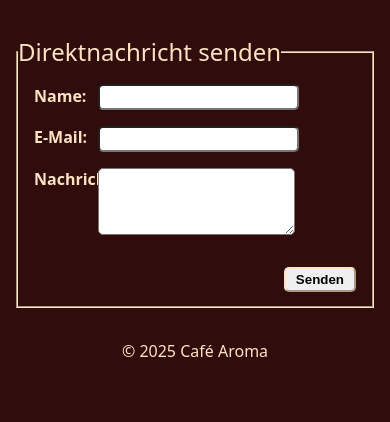
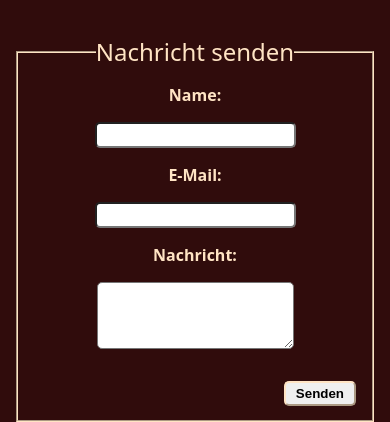
Before and after one commit to alexander-ulrich/primer, a plain HTML site: page wbs-exercises/coffe-shop-website-css/contact.html in a window 390 px wide. Shown: the part 671-1093 px from the top of the page. Before the commit the page ends 1065 px from the top, so only its background shows below. Drawn offline with Linux system fonts and the light colour scheme.

Commit message:
Fixed contact form responsive CSS

```diff
--- a/wbs-exercises/coffe-shop-website-css/contact.html
+++ b/wbs-exercises/coffe-shop-website-css/contact.html
@@ -51,7 +51,7 @@
       <section id="section-contact-form" class="section">
         <form action="" method="get">
           <fieldset>
-            <legend>Direktnachricht senden</legend>
+            <legend>Nachricht senden</legend>
             <div class="label-input-div">
               <label for="name">Name: </label
               ><input type="text" name="name" id="name" required />
--- a/wbs-exercises/coffe-shop-website-css/style.css
+++ b/wbs-exercises/coffe-shop-website-css/style.css
@@ -17,21 +17,28 @@
     }
   }
 }
-/* @media (width < 500) {
+@media (width < 500px) {
   fieldset {
     text-align: center;
-    max-width: 60%;
+    margin: auto;
   }
   legend {
     font-size: 12px;
   }
+
+  #section-contact-form label {
+    display: block;
+    width: 100% !important;
+    text-align: center;
+    margin-bottom: 1em;
+  }
   .label-input-div {
     text-align: center;
   }
-  label {
-    display: block;
+  textarea {
+    width: auto;
   }
-} */
+}
 
 body {
   max-width: 1200px;
@@ -138,7 +145,6 @@ label {
 }
 #nachricht {
   height: 5em;
-  width: fit-content;
   vertical-align: -50px;
 }
 
```
